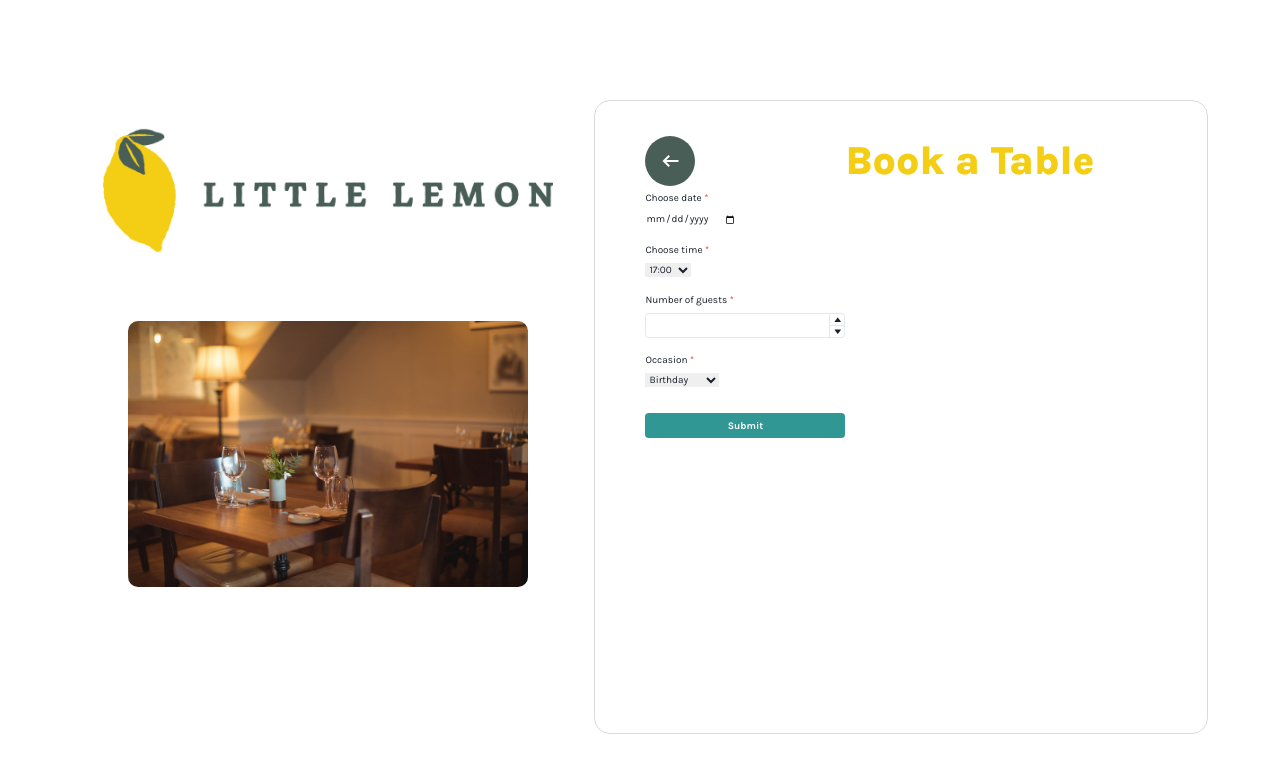
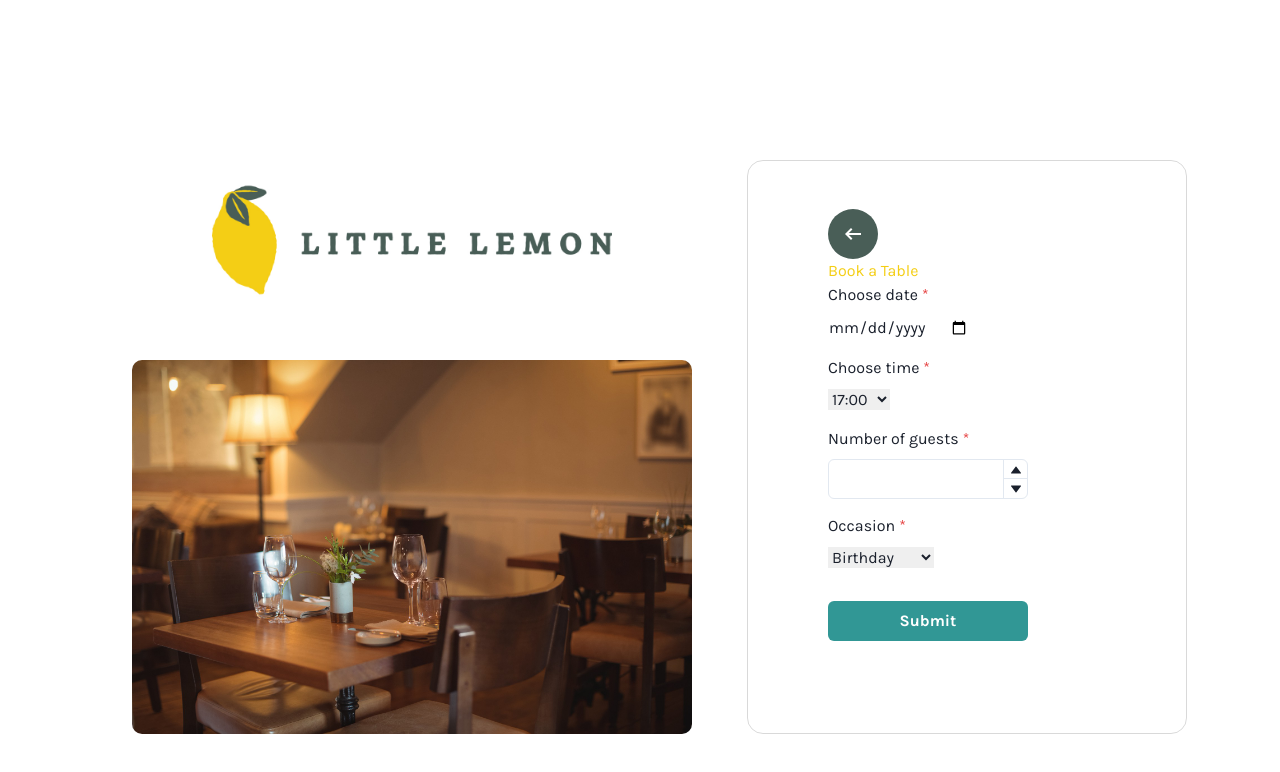
Before and after one commit to andregu14/Front-End-Developer-Capstone-Project, a React (Create React App) app: page / in a window 1280 px wide. Shown: the top 772 px of the page. Built offline with nearby package versions, Linux system fonts and the light colour scheme.

Commit message:
Update Dependencies

```diff
--- a/package.json
+++ b/package.json
@@ -10,6 +10,7 @@
     "formik": "^2.4.2",
     "react": "^18.2.0",
     "react-dom": "^18.2.0",
+    "react-icons": "^4.10.1",
     "react-scripts": "5.0.1",
     "web-vitals": "^2.1.4",
     "yup": "^1.2.0"
--- a/src/App.css
+++ b/src/App.css
@@ -10,7 +10,7 @@
 }
 
 :root {
-  font-size: 62.5%;
+  font-size: 100%;
   --default-border: 0.1rem solid rgba(0, 0, 0, 0.15);
   --default-font: 'Karla', sans-serif;
   --yellow: #F4CE14;
@@ -43,7 +43,7 @@ aside {
 
 main {
   width: 100%;
-  height: 130%;
+  height: 100%;
   border: var(--default-border);
   padding: 3em 5em;
   border-radius: 16px;
@@ -51,18 +51,7 @@ main {
   position: relative;
 }
 
-main header {
-  display: flex;
-  flex-direction: row;
-  flex-wrap: nowrap;
-  align-items: center;
-  gap: 15rem;
-}
-
 h1 {
-  font-size: 4rem;
-  display: inline-flex;
-  font-weight: 800;
   color: var(--yellow);
 }
 
@@ -87,13 +76,13 @@ aside {
 }
 
 .logo {
-  width: 45em;
+  width: 25em;
   display: block;
   margin-bottom: 40px;
 }
 
 .hero {
-  width: 40em;
+  width: 35em;
   display: block;
   border-radius: 10px;
 }
```
Also changed, not shown: 1 other file (tests, documents, lock files or other folders).
